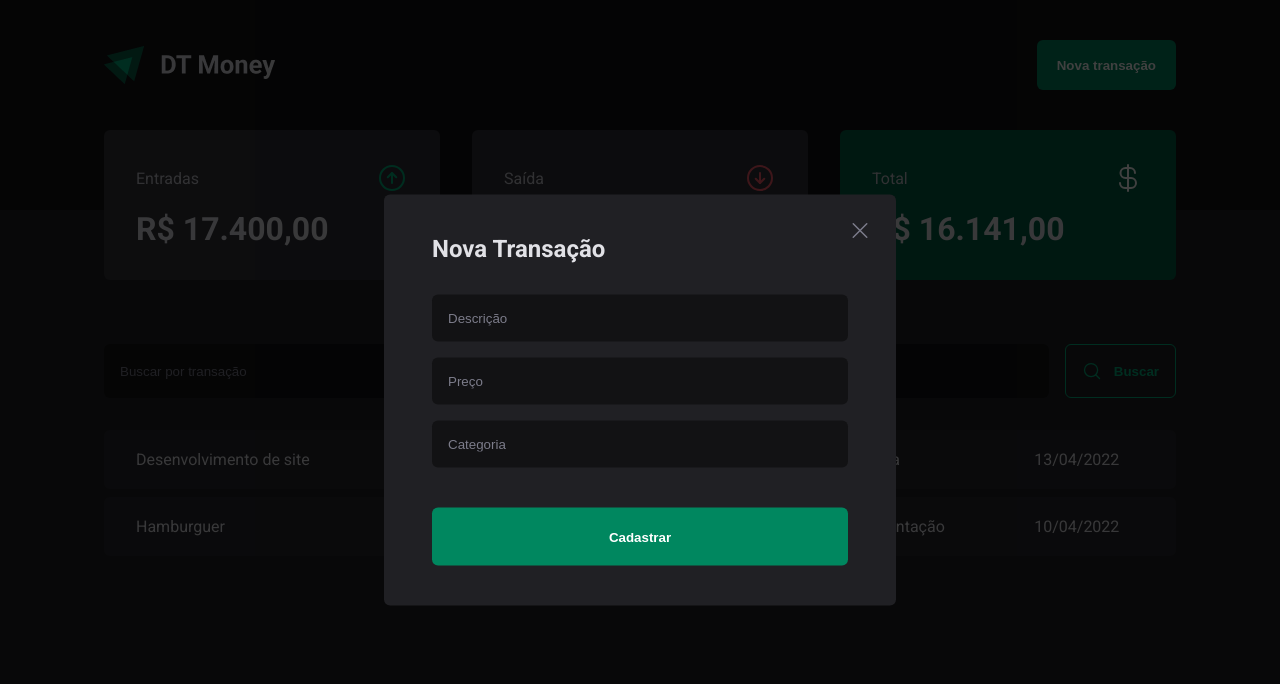
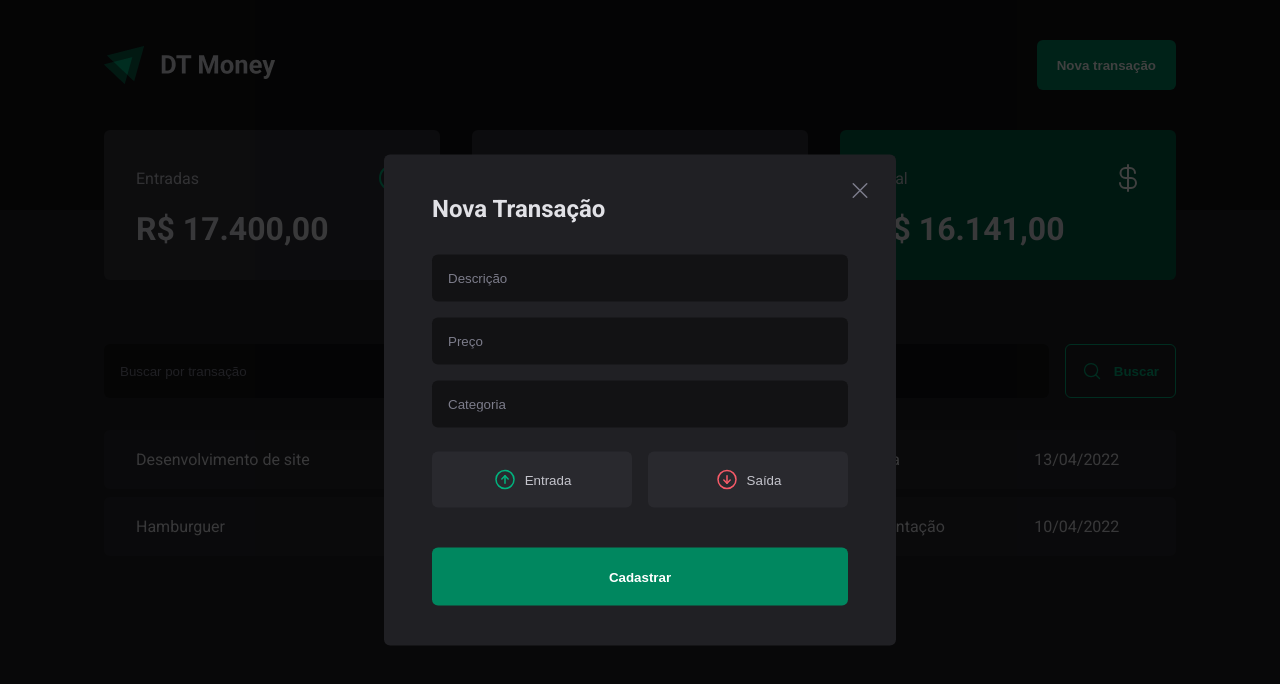
Before and after one commit to nagpaulo/dt-money, a React (Vite) app: page / in a window 1280 px wide. Both pictures are taken after a click on the button "Nova transação". Shown: the top 684 px of the page. Built offline with nearby package versions, Linux system fonts and the light colour scheme; the HTML template or start-up script is replaced by a standard one.

Commit message:
Modal styled components

```diff
--- a/package.json
+++ b/package.json
@@ -11,6 +11,7 @@
   },
   "dependencies": {
     "@radix-ui/react-dialog": "^1.1.1",
+    "@radix-ui/react-radio-group": "^1.2.0",
     "phosphor-react": "^1.4.1",
     "react": "^18.3.1",
     "react-dom": "^18.3.1",
--- a/src/components/NewTransctionModal/index.tsx
+++ b/src/components/NewTransctionModal/index.tsx
@@ -1,6 +1,6 @@
 import * as Dialog from '@radix-ui/react-dialog';
-import { CloseButton, Content, Overlay } from './styles';
-import { X } from 'phosphor-react';
+import { CloseButton, Content, Overlay, TransactionType, TransactionTypeButton } from './styles';
+import { X, ArrowCircleUp, ArrowCircleDown } from 'phosphor-react';
 
 export function NewTransctionModal() {
     return (
@@ -18,6 +18,17 @@
                     <input type="number" placeholder='Preço' required />
                     <input type="text" placeholder='Categoria' required />
 
+                    <TransactionType>
+                        <TransactionTypeButton variant="income" value="income">
+                            <ArrowCircleUp size={24} />
+                            Entrada
+                        </TransactionTypeButton>
+                        <TransactionTypeButton variant="outcome" value='outcome'>
+                            <ArrowCircleDown size={24} />
+                            Saída
+                        </TransactionTypeButton>
+                    </TransactionType>
+
                     <button type="submit">
                         Cadastrar
                     </button>
--- a/src/components/NewTransctionModal/styles.ts
+++ b/src/components/NewTransctionModal/styles.ts
@@ -1,4 +1,5 @@
 import * as Dialog from '@radix-ui/react-dialog';
+import * as RadioGroup from '@radix-ui/react-radio-group';
 import styled from "styled-components";
 
 export const Overlay = styled(Dialog.Overlay)`
@@ -68,3 +69,46 @@
     cursor: pointer;
     color: ${props => props.theme['gray-500']};
 `
+
+export const TransactionType = styled(RadioGroup.Root)`
+    display: grid;
+    grid-template-columns: repeat(2, 1fr);
+    gap: 1rem;
+    margin-top: .5rem;
+`
+
+interface TransactionTypeButtonProps {
+    variant: 'income' | 'outcome'
+}
+
+
+export const TransactionTypeButton = styled(RadioGroup.Item)<TransactionTypeButtonProps>`
+    background: ${props => props.theme['gray-700']};
+    padding: 1rem;
+    display: flex;
+    align-items: center;
+    justify-content: center;
+    gap: .5rem;
+    border-radius: 6px;
+    cursor: pointer;
+    border: 0;
+    color: ${props => props.theme['gray-300']};
+
+    svg {
+        color: ${props => props.variant === 'income' ? props.theme['green-300'] : props.theme['red-300']};
+    }
+
+    &[data-state='unchecked']:hover {
+        background: ${props => props.theme['gray-600']};
+        transition: background-color .2s;
+     }
+
+    &[data-state='checked'] {
+        color: ${props => props.theme.white};
+        background: ${props => props.variant === 'income' ? props.theme['green-500'] : props.theme['red-500']};
+
+        svg {
+            color: ${props => props.theme.white};
+        }
+    }
+`
```
Also changed, not shown: 1 other file (tests, documents, lock files or other folders).
